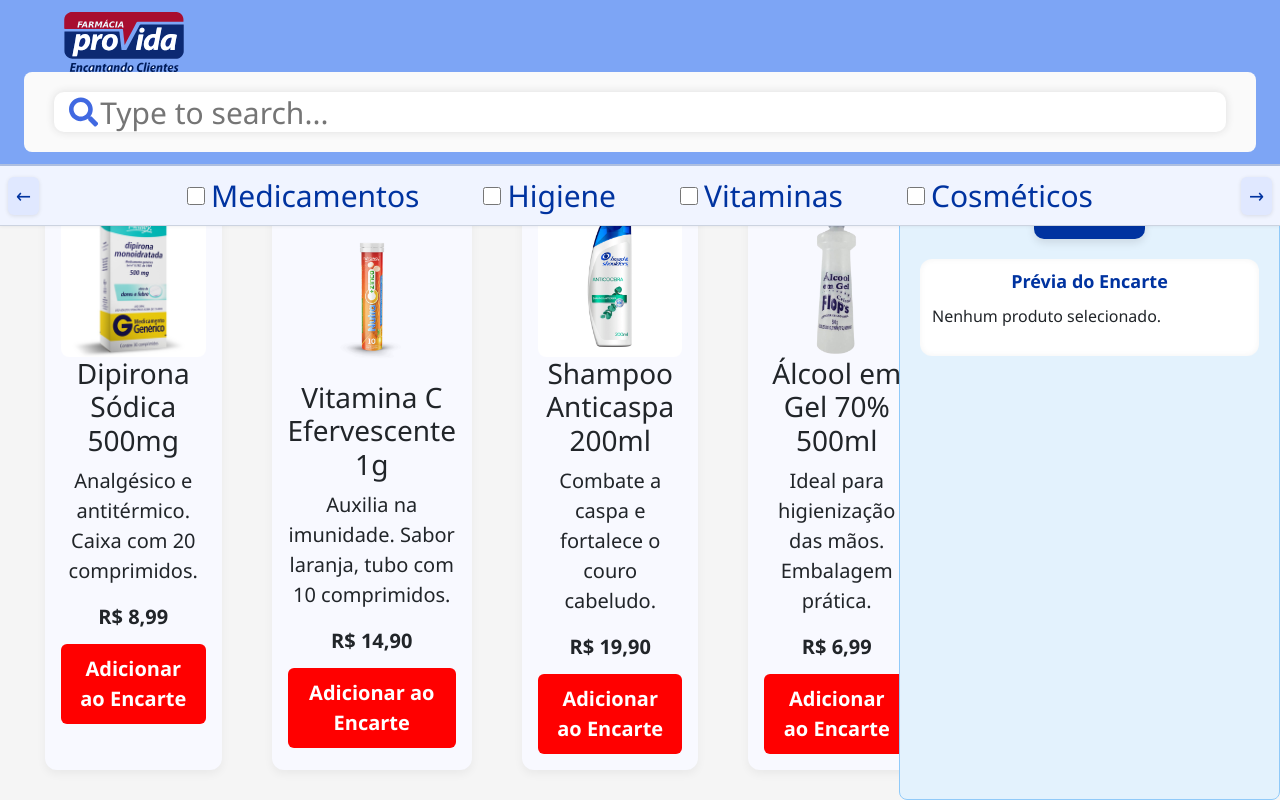
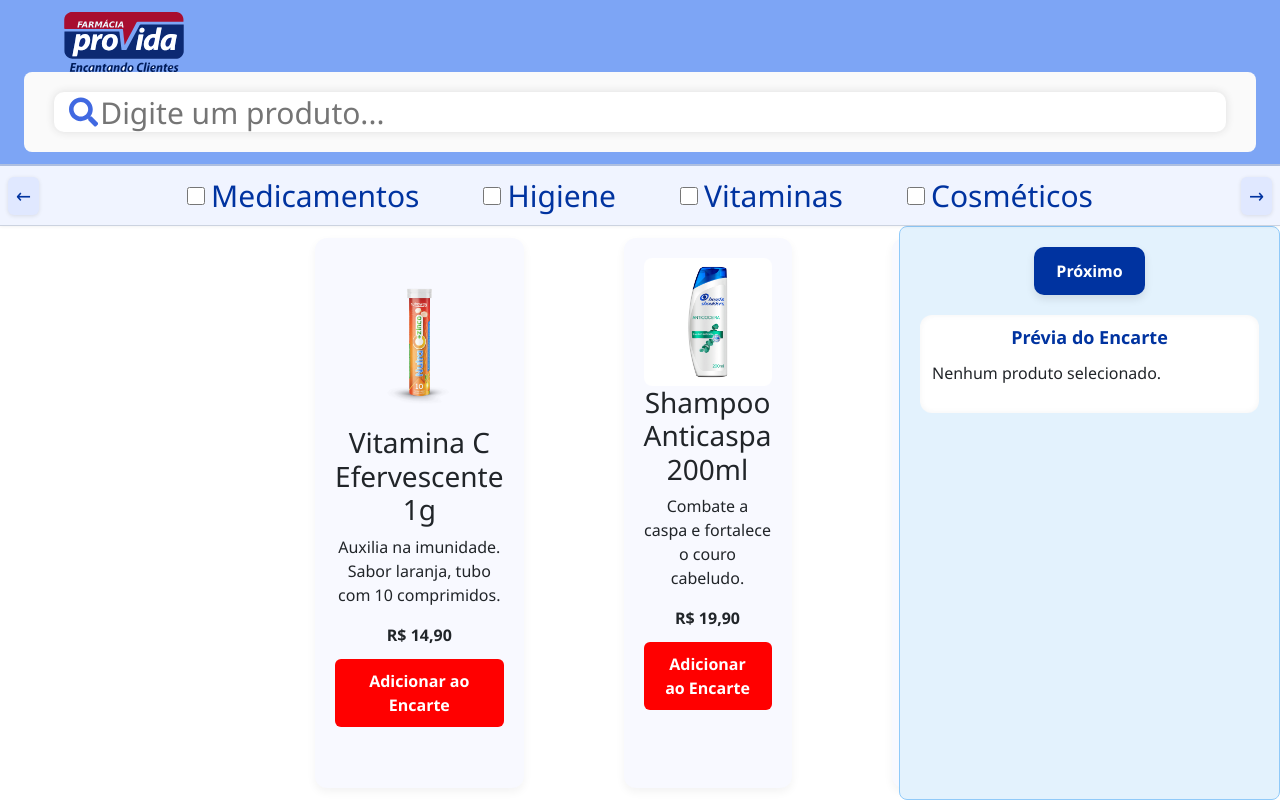
Before and after one commit to Dev-Mayke/meu-encarte, a React (Create React App) app: page /painel in a window 1280 px wide. Built offline with nearby package versions, Linux system fonts and the light colour scheme.

Commit message:
add-terceira-pagina

```diff
--- a/package.json
+++ b/package.json
@@ -8,6 +8,7 @@
     "@testing-library/react": "^16.2.0",
     "@testing-library/user-event": "^13.5.0",
     "bootstrap": "^5.3.3",
+    "html2canvas": "^1.4.1",
     "meu-encarte": "file:",
     "react": "^19.0.0",
     "react-bootstrap": "^2.10.9",
--- a/src/components/Login.css
+++ b/src/components/Login.css
@@ -7,6 +7,18 @@
   padding: 2px;
   height: 125px;
   padding-bottom: 10px;
+}
+
+.div2 {
+  grid-area: 3 / 2 / 6 / 5;
+  background-color: #ffffff;
+  display: flex;
+  flex-direction: column;
+  align-items: center;
+  padding: 20px;
+  justify-content: center;
+  overflow-y: hidden; /* ou hidden, se quiser remover a barra */
+  max-height: 100vh; /* limita a altura */
 }
 
 .login-wrapper {
--- a/src/components/SearchBar.js
+++ b/src/components/SearchBar.js
@@ -31,7 +31,7 @@
       <div className="input-wrapper">
         <FaSearch id="search-icon" />
         <input
-          placeholder="Type to search..."
+          placeholder="Digite um produto..."
           value={input}
           onChange={(e) => handleChange(e.target.value)}
         />
--- a/src/pages/encartes.css
+++ b/src/pages/encartes.css
@@ -1,30 +1,42 @@
-.parent {
-    display: grid;
-    grid-template-columns: repeat(5, 1fr);
-    grid-template-rows: repeat(5, 1fr);
-    grid-column-gap: 0px;
-    grid-row-gap: 0px;
-    height: 100vh;
-  }
+.encartes-page {
+  padding: 20px;
+  text-align: center;
+}
 
-  .headerEncartes {
-    grid-area: 1 / 1 / 2 / 6;
-    background-color: #4a90e2;
-    color: white;
-    display: flex;
-    align-items: center;
-    justify-content: center;
-    font-size: 24px;
-    font-weight: bold;
-    padding: 15px;
-  }
+.flyer-container {
+  display: flex;
+  flex-wrap: wrap;
+  justify-content: center;
+  padding: 20px;
+  background-size: cover;
+  background-position: center;
+  min-height: 400px;
+  border: 1px solid #ccc;
+  border-radius: 10px;
+}
 
-  .div2 {
-    grid-area: 2 / 1 / 6 / 6;
-    background-color: #f5f5f5;
-    display: flex;
-    align-items: center;
-    justify-content: center;
-    font-size: 20px;
-    padding: 20px;
-  }
+.flyer-item {
+  margin: 10px;
+  padding: 10px;
+  background-color: white;
+  border-radius: 12px;
+  width: 200px;
+  text-align: center;
+}
+
+.flyer-item img {
+  width: 100%;
+  border-radius: 8px;
+}
+
+.controles {
+  margin-top: 20px;
+}
+
+.upload-bg {
+  margin-right: 10px;
+  background: #eee;
+  padding: 10px;
+  border-radius: 6px;
+  cursor: pointer;
+}
--- a/src/pages/encartes.js
+++ b/src/pages/encartes.js
@@ -1,13 +1,60 @@
-import React from 'react';
+import React, { useEffect, useState } from 'react';
 import './encartes.css';
 
-function encartes() {
+function Encartes() {
+  const [produtosSelecionados, setProdutosSelecionados] = useState([]);
+  const [fundo, setFundo] = useState(null);
+
+  useEffect(() => {
+    const encarte = localStorage.getItem("encarteSelecionado");
+    if (encarte) {
+      setProdutosSelecionados(JSON.parse(encarte));
+    }
+  }, []);
+
+  const handleBackgroundChange = (e) => {
+    const reader = new FileReader();
+    reader.onload = () => setFundo(reader.result);
+    reader.readAsDataURL(e.target.files[0]);
+  };
+
+  const handleDownload = () => {
+    const element = document.getElementById("flyer");
+    import('html2canvas').then((html2canvas) => {
+      html2canvas.default(element).then((canvas) => {
+        const link = document.createElement("a");
+        link.download = "encarte.png";
+        link.href = canvas.toDataURL();
+        link.click();
+      });
+    });
+  };
+
   return (
-    <div className="parent">
-      <div className="headerEncartes">Header</div>
-      <div className="div2">Conteúdo dos Encartes</div>
+    <div className="encartes-page">
+      <h2>Seu Encarte</h2>
+
+      <div className="flyer-container" id="flyer" style={{ backgroundImage: `url(${fundo})` }}>
+        {produtosSelecionados.map((produto) => (
+          <div key={produto.id} className="flyer-item">
+            <img src={produto.imagem} alt={produto.nome} />
+            <div>
+              <strong>{produto.nome}</strong>
+              <p>{produto.preco}</p>
+            </div>
+          </div>
+        ))}
+      </div>
+
+      <div className="controles">
+        <label className="upload-bg">
+          Escolher fundo
+          <input type="file" accept="image/*" onChange={handleBackgroundChange} hidden />
+        </label>
+        <button onClick={handleDownload}>Download do Encarte</button>
+      </div>
     </div>
   );
 }
 
-export default encartes;
+export default Encartes;
--- a/src/pages/painel.css
+++ b/src/pages/painel.css
@@ -131,13 +131,13 @@
 .produto-card {
   background-color: #f8f9ff;
   border-radius: 12px;
-  padding: 16px;
+  padding: 20px;
   box-shadow: 0 4px 10px rgba(0, 0, 0, 0.05);
   text-align: center;
   transition: transform 0.2s ease, box-shadow 0.2s ease;
-  width: 80%;
+  width: 100%;
   max-width: 280px;
-  margin: 25px;
+  margin: 50px;
 }
 
 .produto-card:hover {
@@ -176,7 +176,6 @@
   padding: 20px;
   overflow-y: auto;
   margin-left: -125px;
-  margin-top: -155px;
   border: 1px solid #90caf9; /* Azul um pouco mais escuro pro contorno */
   border-radius: 8px;
 }
--- a/src/pages/painel.js
+++ b/src/pages/painel.js
@@ -6,6 +6,11 @@
 
 function Painel() {
   const handleClick = () => {
+    if (encarte.length === 0) {
+      alert("Selecione pelo menos um produto antes de continuar.");
+      return;
+    }
+    localStorage.setItem("encarteSelecionado", JSON.stringify(encarte));
     window.location.href = "/encartes";
   };
 
```
Also changed, not shown: 1 other file (tests, documents, lock files or other folders).
